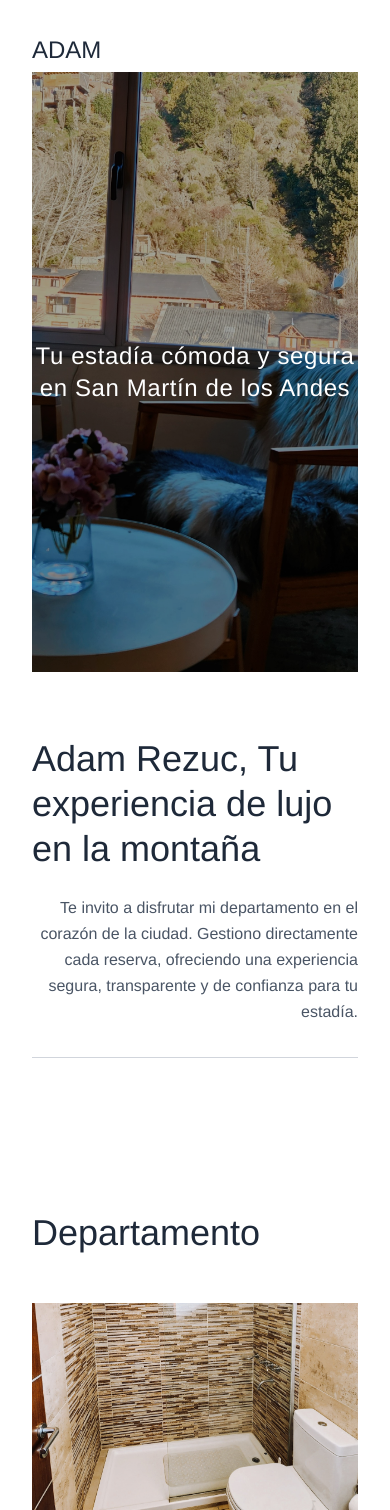
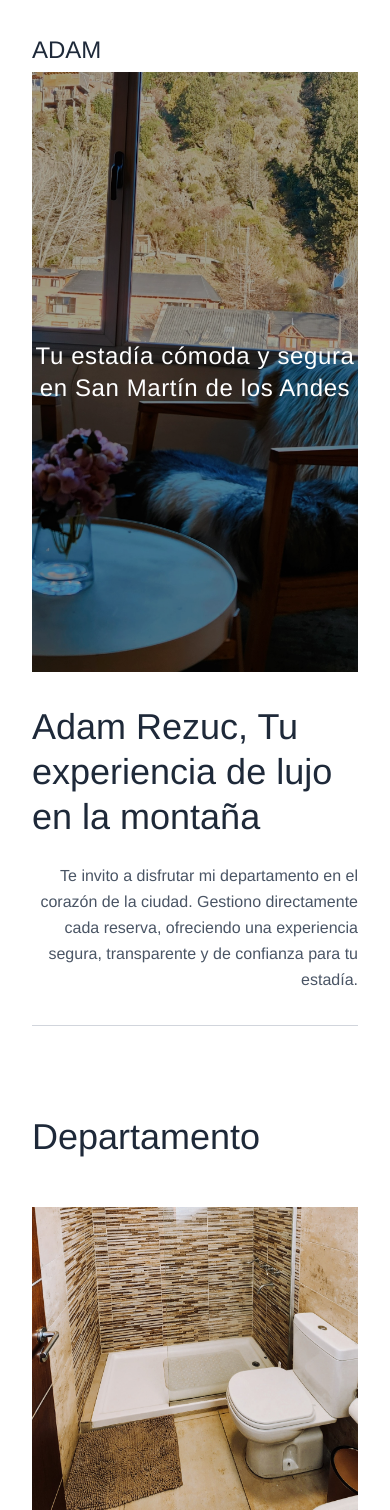
Before and after one commit to boring-ventures/adam-landing-official, a Next.js app: page / in a window 390 px wide. Shown: the top 1510 px of the page. Built offline with nearby package versions, Linux system fonts and the light colour scheme; a web font is replaced by a local one.

Commit message:
commit:  fix issues for mobile

```diff
--- a/src/components/Apartment.tsx
+++ b/src/components/Apartment.tsx
@@ -2,13 +2,15 @@
 
 import { motion } from 'framer-motion';
 import { sectionVariants, titleVariants, imageVariants, cardVariants, textVariants, fadeInVariants } from '../hooks/useScrollAnimation';
+import { useMobileOptimization } from '../hooks/useMobileOptimization';
 
 export default function Apartment() {
+  const { getDuration, getStagger } = useMobileOptimization();
 
   return (
     <motion.section
       id="apartment"
-      className="mb-16"
+      className="mb-8 md:mb-16"
       initial="hidden"
       whileInView="visible"
       viewport={{ once: false, amount: 0.3 }}
@@ -23,14 +25,14 @@ export default function Apartment() {
 
       {/* Galería de imágenes */}
       <motion.div
-        className="grid grid-cols-1 md:grid-cols-2 gap-8 mb-16"
+        className="grid grid-cols-1 md:grid-cols-2 gap-8 mb-8 md:mb-16"
         variants={{
           hidden: { opacity: 0 },
           visible: {
             opacity: 1,
             transition: {
-              duration: 1,
-              staggerChildren: 0.15
+              duration: getDuration(1),
+              staggerChildren: getStagger(0.15)
             }
           }
         }}
@@ -76,8 +78,8 @@ export default function Apartment() {
           visible: {
             opacity: 1,
             transition: {
-              duration: 1,
-              staggerChildren: 0.15
+              duration: getDuration(1),
+              staggerChildren: getStagger(0.15)
             }
           }
         }}
@@ -106,8 +108,8 @@ export default function Apartment() {
                 visible: {
                   opacity: 1,
                   transition: {
-                    duration: 1,
-                    staggerChildren: 0.1
+                    duration: getDuration(1),
+                    staggerChildren: getStagger(0.1)
                   }
                 }
               }}
--- a/src/components/Hero.tsx
+++ b/src/components/Hero.tsx
@@ -2,9 +2,11 @@
 
 import { useEffect, useState } from 'react';
 import { motion } from 'framer-motion';
+import { useMobileOptimization } from '../hooks/useMobileOptimization';
 
 export default function Hero() {
   const [scrollY, setScrollY] = useState(0);
+  const { getDuration, getStagger } = useMobileOptimization();
 
   useEffect(() => {
     const handleScroll = () => {
@@ -20,7 +22,7 @@ export default function Hero() {
   const parallaxY = scrollY * 0.5; // Movimiento vertical suave
 
   return (
-    <main id="hero" className="mb-32">
+    <main id="hero" className="mb-16 md:mb-32">
       {/* Imagen principal con efecto parallax */}
       <div className="relative h-[600px] overflow-hidden">
         <div className="w-full h-full">
@@ -43,7 +45,7 @@ export default function Hero() {
               initial={{ opacity: 0, y: 20 }}
               whileInView={{ opacity: 1, y: 0 }}
               viewport={{ once: true }}
-              transition={{ duration: 0.8, ease: "easeOut" }}
+              transition={{ duration: getDuration(0.8), ease: "easeOut" }}
             >
               Tu estadía cómoda y segura en San Martín de los Andes
             </motion.p>
@@ -53,19 +55,19 @@ export default function Hero() {
 
       {/* Contenido principal */}
               <motion.div
-          className="flex flex-col mt-16"
+          className="flex flex-col mt-8 md:mt-16"
           initial="hidden"
           whileInView="visible"
           viewport={{ once: false, amount: 0.3 }}
           variants={{
             hidden: { opacity: 0 },
-            visible: {
-              opacity: 1,
-              transition: {
-                duration: 0.8,
-                staggerChildren: 0.2
-              }
+                      visible: {
+            opacity: 1,
+            transition: {
+              duration: getDuration(0.8),
+              staggerChildren: getStagger(0.2)
             }
+          }
           }}
         >
         <motion.div
@@ -74,7 +76,7 @@ export default function Hero() {
             hidden: { opacity: 0, x: -50 },
             visible: { opacity: 1, x: 0 }
           }}
-          transition={{ duration: 0.8, ease: "easeOut" }}
+          transition={{ duration: getDuration(0.8), ease: "easeOut" }}
         >
           <h2 className="text-4xl md:text-5xl font-normal leading-tight">
             Adam Rezuc, Tu experiencia de lujo en la montaña
@@ -86,7 +88,7 @@ export default function Hero() {
             hidden: { opacity: 0, x: 50 },
             visible: { opacity: 1, x: 0 }
           }}
-          transition={{ duration: 0.8, ease: "easeOut" }}
+          transition={{ duration: getDuration(0.8), ease: "easeOut" }}
         >
           <div className="md:w-1/2 text-right">
             <motion.p
@@ -95,7 +97,7 @@ export default function Hero() {
                 hidden: { opacity: 0, y: 20 },
                 visible: { opacity: 1, y: 0 }
               }}
-              transition={{ duration: 0.8, ease: "easeOut" }}
+              transition={{ duration: getDuration(0.8), ease: "easeOut" }}
             >
               Te invito a disfrutar mi departamento en el corazón de la ciudad. Gestiono directamente cada reserva,
               ofreciendo una experiencia segura, transparente y de confianza para tu estadía.
@@ -106,7 +108,7 @@ export default function Hero() {
                 hidden: { scaleX: 0 },
                 visible: { scaleX: 1 }
               }}
-              transition={{ duration: 1, ease: "easeOut" }}
+              transition={{ duration: getDuration(1), ease: "easeOut" }}
             >
             </motion.div>
           </div>
--- /dev/null
+++ b/src/hooks/useMobileOptimization.ts
@@ -0,0 +1,34 @@
+'use client';
+
+import { useEffect, useState } from 'react';
+
+export function useMobileOptimization() {
+  const [isMobile, setIsMobile] = useState(false);
+
+  useEffect(() => {
+    const checkMobile = () => {
+      setIsMobile(window.innerWidth < 768); // md breakpoint
+    };
+
+    checkMobile();
+    window.addEventListener('resize', checkMobile);
+
+    return () => window.removeEventListener('resize', checkMobile);
+  }, []);
+
+  // Duración de animaciones optimizada para móvil
+  const getDuration = (desktopDuration: number) => {
+    return isMobile ? desktopDuration * 0.5 : desktopDuration;
+  };
+
+  // Stagger optimizado para móvil
+  const getStagger = (desktopStagger: number) => {
+    return isMobile ? desktopStagger * 0.5 : desktopStagger;
+  };
+
+  return {
+    isMobile,
+    getDuration,
+    getStagger
+  };
+}
```
